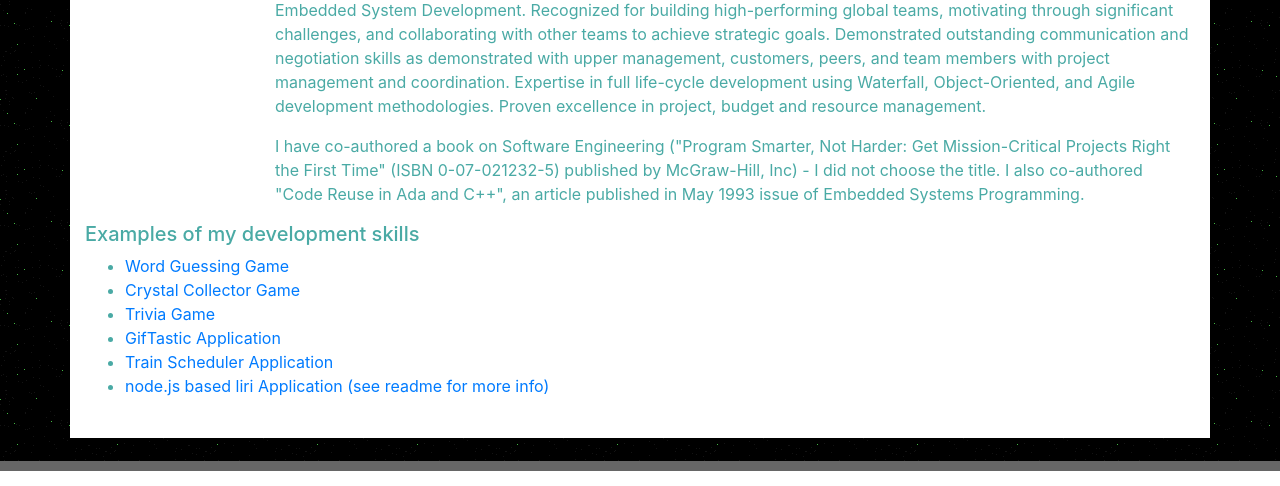
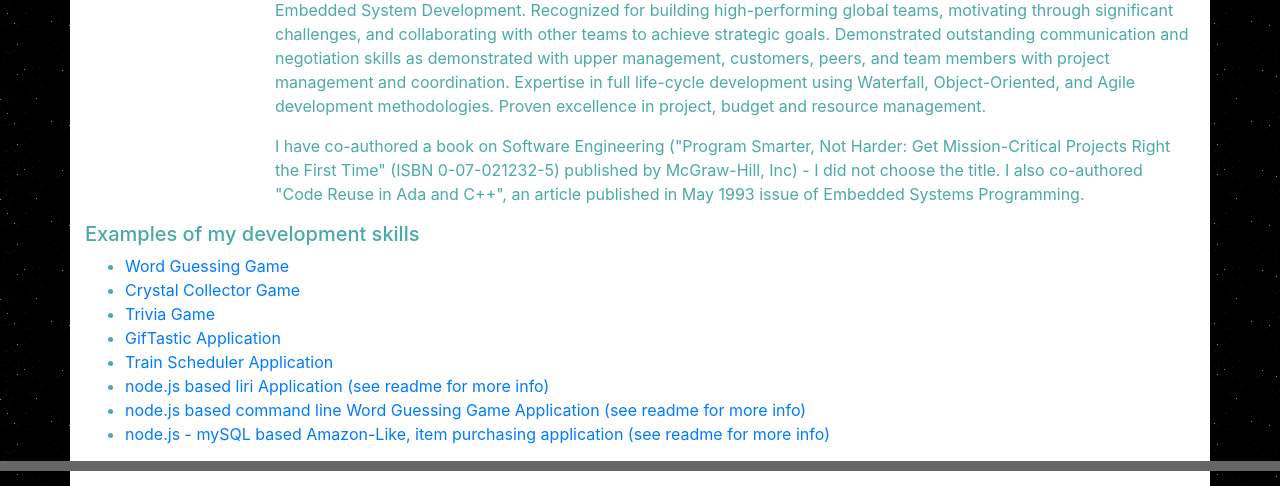
Before and after one commit to Rod-Skoglund/Bootstrap-Portfolio, a plain HTML site: page index.html in a window 1280 px wide. Shown: the part 329-815 px from the top of the page. Drawn offline with nearby package versions, Linux system fonts and the light colour scheme.

Commit message:
added bamazon application to the list of example work packages

```diff
--- a/index.html
+++ b/index.html
@@ -55,6 +55,8 @@
                         <li><a href="https://rod-skoglund.github.io/GifTastic/">GifTastic Application</a></li>
                         <li><a href="https://rod-skoglund.github.io/Train-Scheduler/">Train Scheduler Application</a></li>
                         <li><a href="https://github.com/Rod-Skoglund/liri-node-app">node.js based liri Application (see readme for more info)</a></li>
+                        <li><a href="https://github.com/Rod-Skoglund/WordGuess-Cli">node.js based command line Word Guessing Game Application (see readme for more info)</a></li>
+                        <li><a href="https://github.com/Rod-Skoglund/WordGuess-Cli">node.js - mySQL based Amazon-Like, item purchasing application (see readme for more info)</a></li>
                     </ul>
                     <br>
                 </div>
```
